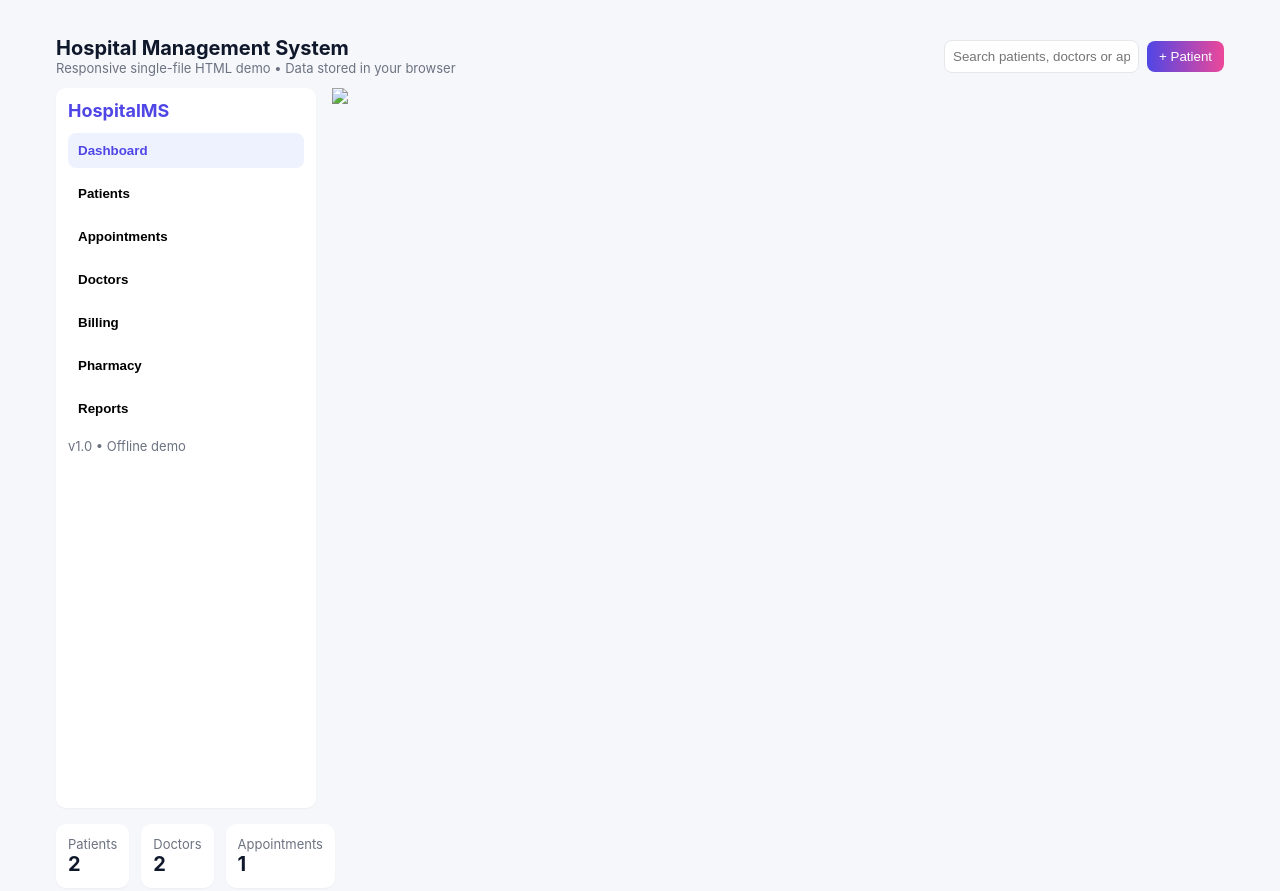
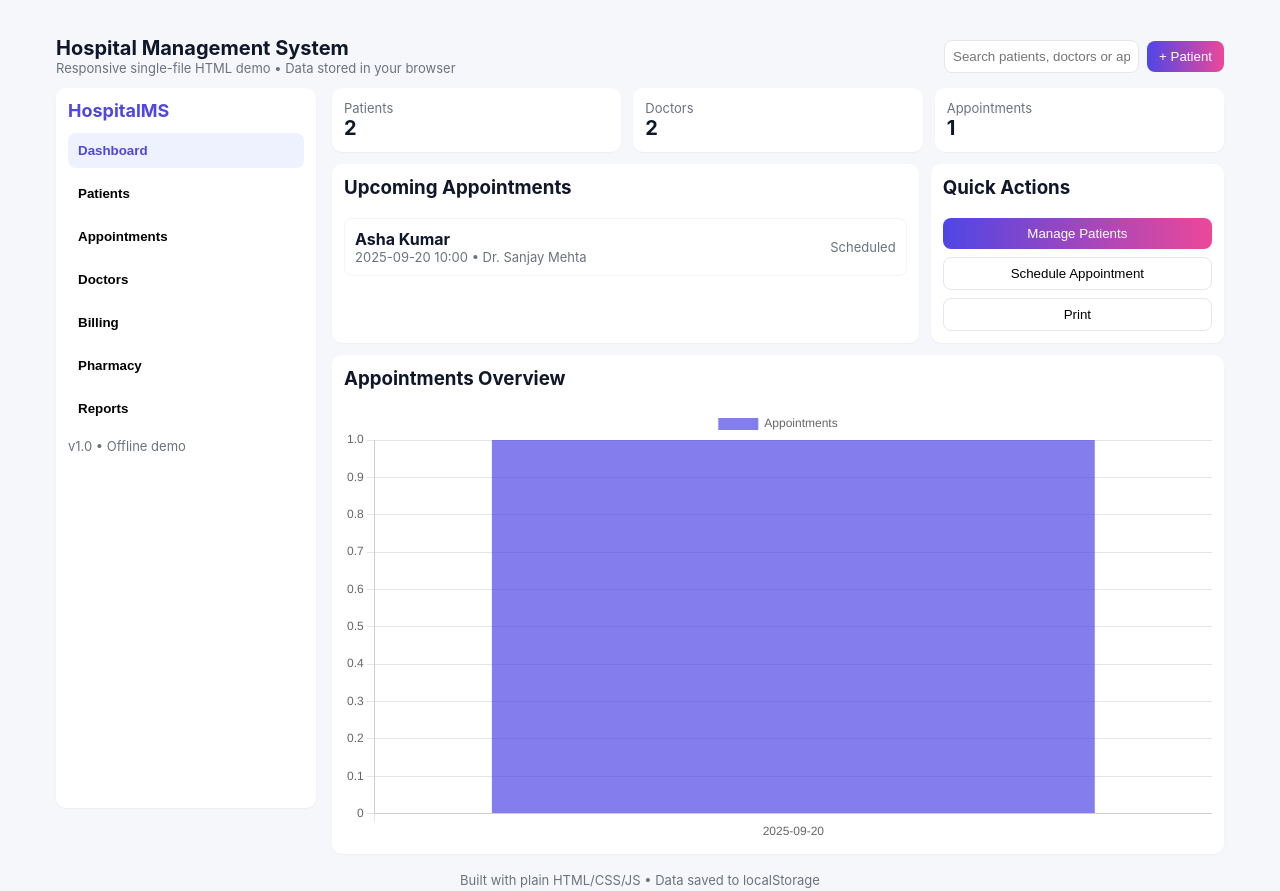
Before and after one commit to 2303a51063/hospital, a plain HTML site: page index.html in a window 1280 px wide. Shown: the top 891 px of the page. Drawn offline with nearby package versions, Linux system fonts and the light colour scheme.

Commit message:
Update index.html

```diff
--- a/index.html
+++ b/index.html
@@ -34,7 +34,6 @@
         </div>
         <div style="margin-top:12px" class="small">v1.0 • Offline demo</div>
       </aside>
-      <img src="2303A51063_P.webp alt="Prashanth">
       <main>
         <div id="content"></div>
       </main>
```
